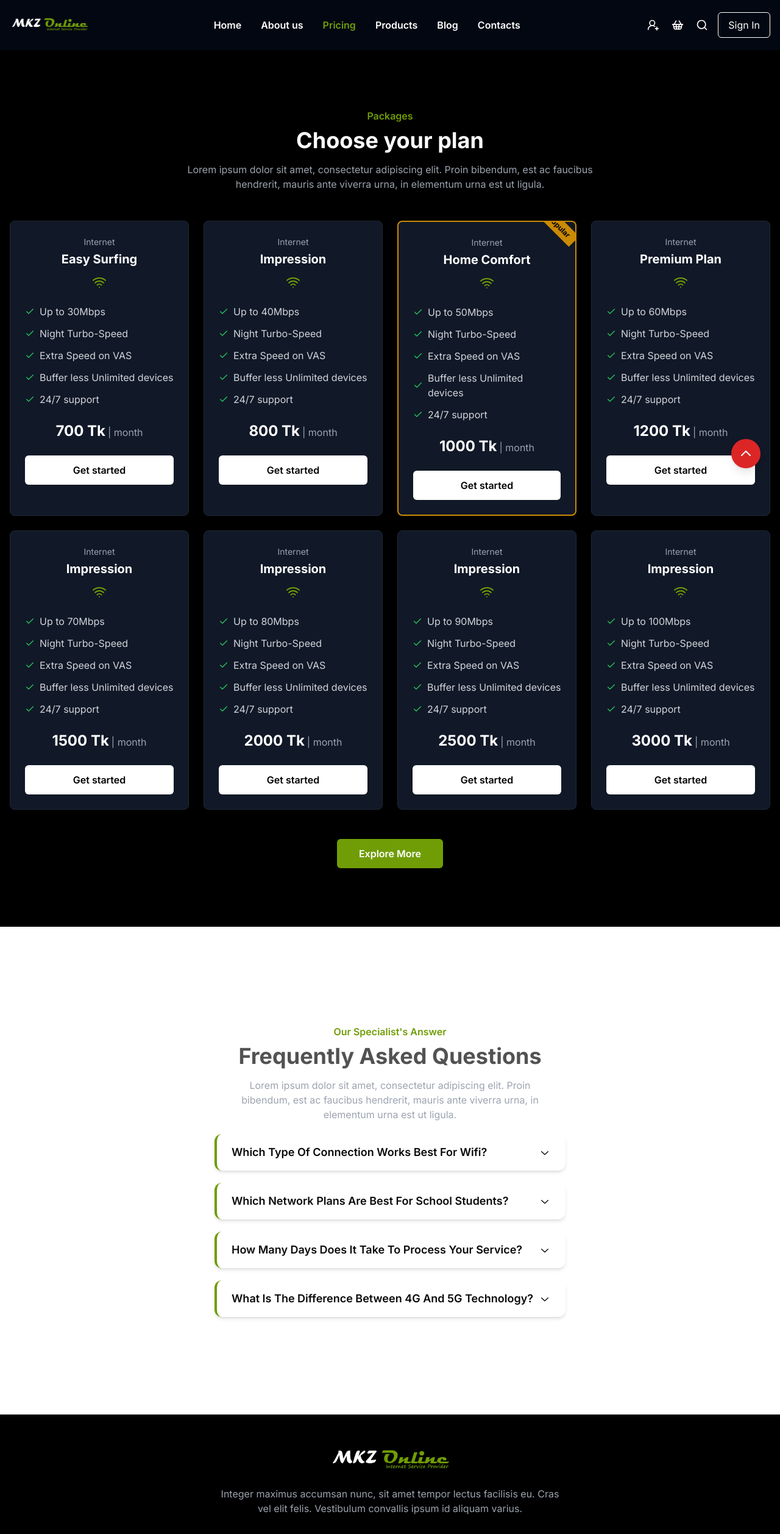
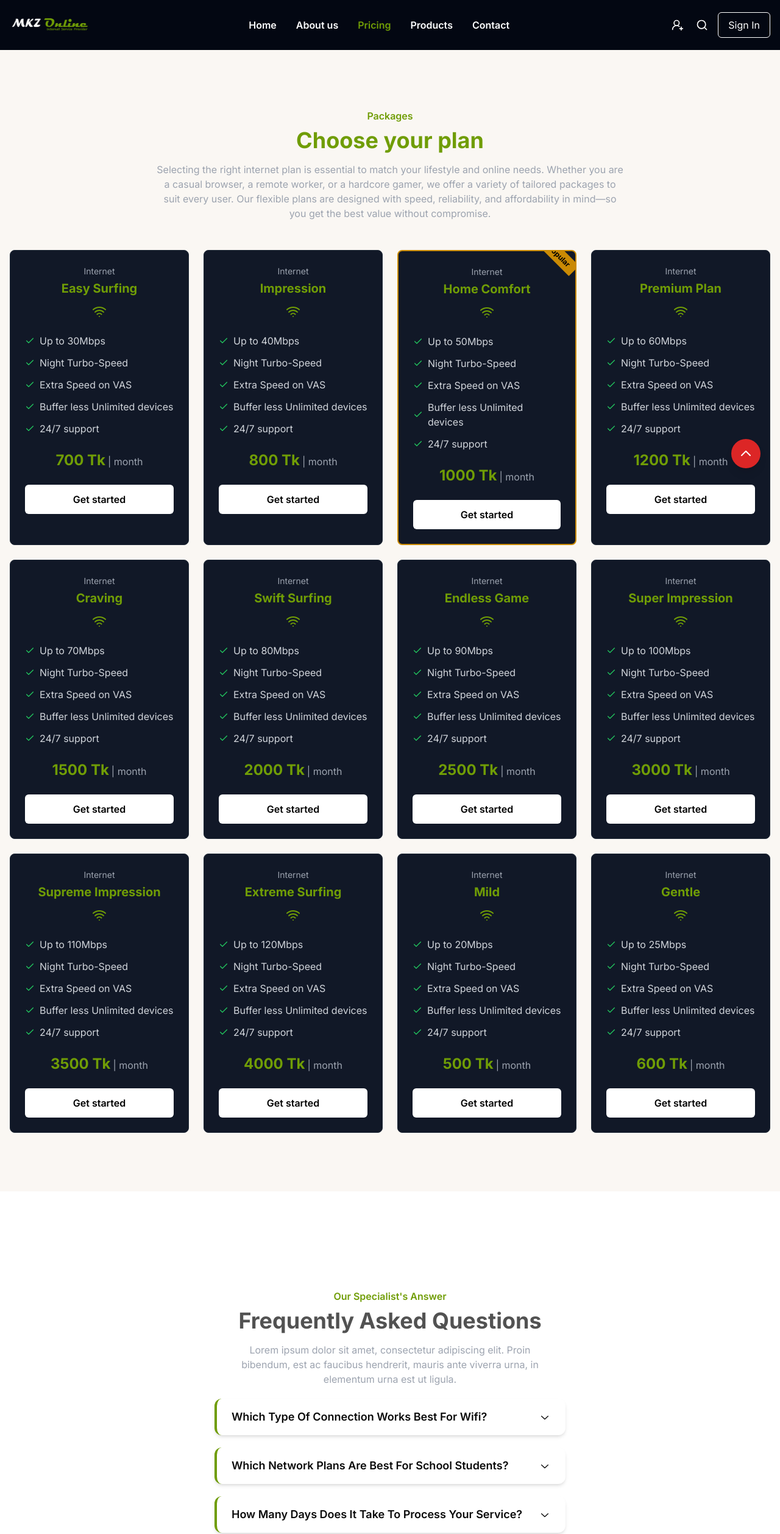
Before and after one commit to Anindo117/Internet_Provider_Service, a Next.js app: page /pricing in a window 1280 px wide. Shown: the top 2516 px of the page at 61% size. Built offline with nearby package versions, Linux system fonts and the light colour scheme.

Commit message:
minors updated

```diff
--- a/components/home/FeaturedShows.tsx
+++ b/components/home/FeaturedShows.tsx
@@ -1,7 +1,8 @@
 "use client";
 
-import { ArrowLeft, ArrowRight } from "lucide-react";
+import { ArrowDown, ArrowLeft, ArrowRight } from "lucide-react";
 import Image from "next/image";
+import Link from "next/link";
 import { useEffect, useRef, useState } from "react";
 
 const shows = [
@@ -91,17 +92,15 @@ export default function FeaturedShows() {
   };
 
   return (
-    <div className="py-16 md:py-24 bg-black">
+    <div className="py-16 md:py-24 text-black">
       <div className="container mx-auto px-4">
         <div className="text-center mb-12">
           <p className="text-[#709D06] font-semibold mb-2">Interesting</p>
-          <h2 className="text-2xl md:text-4xl font-bold text-white mb-4">
+          <h2 className="text-2xl md:text-4xl font-bold mb-4">
             Featured Shows
           </h2>
-          <p className="max-w-2xl mx-auto text-gray-400 text-sm md:text-base">
-            Lorem ipsum dolor sit amet, consectetur adipiscing elit. Proin
-            bibendum, est ac faucibus hendrerit, mauris ante viverra urna, in
-            elementum urna est ut ligula.
+          <p className="lg:max-w-2xl mx-auto text-gray-400 text-sm md:text-base">
+            Enjoy the limitless movie, series, drama experience on our best channels. More server more happiness!
           </p>
         </div>
 
@@ -156,6 +155,11 @@ export default function FeaturedShows() {
             <ArrowRight size={20} />
           </button>
         </div>
+        <div className="relative lg:my-28">
+          <Link href="https://bdmdb.com/more_ftp_site.php" className="absolute right-1/2 bottom-0 transform -translate-y-1/2 translate-x-4 z-10 w-10 h-10 flex items-center justify-center rounded-full bg-[#709D06] text-white hover:scale-110">
+            <ArrowRight size={20} />
+          </Link>
+        </div>
       </div>
     </div>
   );
--- a/components/home/Features.tsx
+++ b/components/home/Features.tsx
@@ -1,36 +1,45 @@
 import {
+  Cloud,
   DollarSign,
   Film,
   Gauge,
+  Globe,
   HeadphonesIcon,
   Tv,
   Wifi,
 } from "lucide-react";
+import Link from "next/link";
 
 const features = [
   {
     icon: <Gauge className="w-16 h-16 text-[#709D06]" />,
     title: "Ultra-speed Connection",
+    url: "http://www.speedtest.com.sg"
   },
   {
-    icon: <Tv className="w-16 h-16 text-[#709D06]" />,
-    title: "250+ World Channels",
+    icon: <Globe className="w-16 h-16 text-[#709D06]" />,
+    title: "Domain",
+    url:"https://mkzdcp.supersite2.srsportal.com"
   },
   {
-    icon: <Wifi className="w-16 h-16 text-[#709D06]" />,
-    title: "Free Installation",
+    icon: <Cloud className="w-16 h-16 text-[#709D06]" />,
+    title: "Hosting",
+    url:"https://mkzdcp.supersite2.srsportal.com"
   },
   {
     icon: <Film className="w-16 h-16 text-[#709D06]" />,
     title: "4K and 8K Quality",
+    url:"/"
   },
   {
     icon: <DollarSign className="w-16 h-16 text-[#709D06]" />,
     title: "Flexible Tariff Plans",
+    url:"/pricing"
   },
   {
     icon: <HeadphonesIcon className="w-16 h-16 text-[#709D06]" />,
     title: "Fast Support 24/7",
+    url:"/contacts"
   },
 ];
 
@@ -42,9 +51,11 @@ export default function Features() {
           {features.map((feature, index) => (
             <div key={index} className="flex flex-col items-center">
               <div className="mb-4">{feature.icon}</div>
-              <h6 className="font-semibold text-sm md:text-lg">
-                {feature.title}
-              </h6>
+              <Link href={feature.url} target={feature.url.startsWith('http') ? '_blank' : undefined} rel={feature.url.startsWith('http') ? 'noopener noreferrer' : undefined}>
+                <h6 className="font-semibold text-sm md:text-lg hover:text-[#709D06]">
+                  {feature.title}
+                </h6>
+              </Link>
             </div>
           ))}
         </div>
--- a/components/home/PricingPlans.tsx
+++ b/components/home/PricingPlans.tsx
@@ -1,5 +1,5 @@
 import { cn } from "@/lib/utils";
-import { Check, Phone, Tv, Wifi } from "lucide-react";
+import { Check, Wifi } from "lucide-react";
 import Link from "next/link";
 
 const plans = [
@@ -61,7 +61,7 @@ const plans = [
   },
   {
     type: "Internet",
-    title: "Impression",
+    title: "Craving",
     icons: [<Wifi key="wifi" className="w-6 h-6 text-[#709D06]" />],
     features: [
       "Up to 70Mbps",
@@ -75,7 +75,7 @@ const plans = [
   },
   {
     type: "Internet",
-    title: "Impression",
+    title: "Swift Surfing",
     icons: [<Wifi key="wifi" className="w-6 h-6 text-[#709D06]" />],
     features: [
       "Up to 80Mbps",
@@ -89,7 +89,7 @@ const plans = [
   },
   {
     type: "Internet",
-    title: "Impression",
+    title: "Endless Game",
     icons: [<Wifi key="wifi" className="w-6 h-6 text-[#709D06]" />],
     features: [
       "Up to 90Mbps",
@@ -103,7 +103,7 @@ const plans = [
   },
   {
     type: "Internet",
-    title: "Impression",
+    title: "Super Impression",
     icons: [<Wifi key="wifi" className="w-6 h-6 text-[#709D06]" />],
     features: [
       "Up to 100Mbps",
@@ -115,26 +115,86 @@ const plans = [
     price: "3000 Tk",
     popular: false,
   },
+  {
+    type: "Internet",
+    title: "Supreme Impression",
+    icons: [<Wifi key="wifi" className="w-6 h-6 text-[#709D06]" />],
+    features: [
+      "Up to 110Mbps",
+      "Night Turbo-Speed",
+      "Extra Speed on VAS",
+      "Buffer less Unlimited devices",
+      "24/7 support",
+    ],
+    price: "3500 Tk",
+    popular: false,
+  },
+  {
+    type: "Internet",
+    title: "Extreme Surfing",
+    icons: [<Wifi key="wifi" className="w-6 h-6 text-[#709D06]" />],
+    features: [
+      "Up to 120Mbps",
+      "Night Turbo-Speed",
+      "Extra Speed on VAS",
+      "Buffer less Unlimited devices",
+      "24/7 support",
+    ],
+    price: "4000 Tk",
+    popular: false,
+  },
+  {
+    type: "Internet",
+    title: "Mild",
+    icons: [<Wifi key="wifi" className="w-6 h-6 text-[#709D06]" />],
+    features: [
+      "Up to 20Mbps",
+      "Night Turbo-Speed",
+      "Extra Speed on VAS",
+      "Buffer less Unlimited devices",
+      "24/7 support",
+    ],
+    price: "500 Tk",
+    popular: false,
+  },
+  {
+    type: "Internet",
+    title: "Gentle",
+    icons: [<Wifi key="wifi" className="w-6 h-6 text-[#709D06]" />],
+    features: [
+      "Up to 25Mbps",
+      "Night Turbo-Speed",
+      "Extra Speed on VAS",
+      "Buffer less Unlimited devices",
+      "24/7 support",
+    ],
+    price: "600 Tk",
+    popular: false,
+  },
 ];
 
-export default function PricingPlans() {
+export default function PricingPlans({ limit }: { limit?: number } = {}) {
+  const displayedPlans = limit ? plans.slice(0, limit) : plans;
   return (
-    <div className="py-16 md:py-24 bg-black text-white">
+    <div className="py-16 md:py-24 bg-[#FAF7F3] text-[#709D06]">
       <div className="container mx-auto px-4">
         <div className="text-center mb-12">
           <p className="text-[#709D06] font-semibold mb-2">Packages</p>
           <h2 className="text-2xl md:text-4xl font-bold mb-4">
             Choose your plan
           </h2>
-          <p className="max-w-2xl text-sm md:text-base mx-auto text-gray-400">
-            Lorem ipsum dolor sit amet, consectetur adipiscing elit. Proin
-            bibendum, est ac faucibus hendrerit, mauris ante viverra urna, in
-            elementum urna est ut ligula.
+          <p className="lg:max-w-3xl text-sm md:text-base mx-auto text-gray-400">
+            Selecting the right internet plan is essential to match your
+            lifestyle and online needs. Whether you are a casual browser, a
+            remote worker, or a hardcore gamer, we offer a variety of tailored
+            packages to suit every user. Our flexible plans are designed with
+            speed, reliability, and affordability in mind—so you get the best
+            value without compromise.
           </p>
         </div>
 
         <div className="grid grid-cols-1 md:grid-cols-2 lg:grid-cols-4 gap-6">
-          {plans.map((plan, index) => (
+          {displayedPlans.map((plan, index) => (
             <div
               key={index}
               className={cn(
@@ -188,13 +248,15 @@ export default function PricingPlans() {
           ))}
         </div>
 
+        {displayedPlans.length < plans.length && (
           <div className="flex justify-center mt-12">
             <Link href="/pricing">
-            <button className="px-9 py-3 bg-[#709D06] hover:bg-red-600 text-white font-semibold rounded-md transition duration-300">
+              <button className="px-9 py-3 bg-[#709D06] hover:bg-[#688720] text-white font-semibold rounded-md transition duration-300">
                 Explore More
               </button>
             </Link>
           </div>
+        )}
       </div>
     </div>
   );
--- a/components/home/ServiceBlocks.tsx
+++ b/components/home/ServiceBlocks.tsx
@@ -1,4 +1,4 @@
-import { Wifi, Tv, Phone } from "lucide-react";
+import { Wifi, Tv, Phone, Cloud, Globe } from "lucide-react";
 
 const services = [
   {
@@ -9,17 +9,17 @@ const services = [
 
   },
   {
-    icon: <Tv className="w-12 h-12 text-[#709D06]" />,
-    title: "Satelite TV",
+    icon: <Globe className="w-12 h-12 text-[#709D06]" />,
+    title: "Domain",
     description:
-      "Over 200 entertainment channels with movies, cartoons, sport and shows",
+      "Get your desired Business name and make it more professional",
 
   },
   {
-    icon: <Phone className="w-12 h-12 text-[#709D06]" />,
-    title: "Mobility",
+    icon: <Cloud className="w-12 h-12 text-[#709D06]" />,
+    title: "Hosting",
     description:
-      "Lorem ipsum dolor sit amet, consectetur adipiscing elit. Proin bibendum.",
+      "Hosting, in essence, is the service that makes your website accessible on the internet",
 
   },
 ];
--- a/components/layout/Footer.tsx
+++ b/components/layout/Footer.tsx
@@ -1,90 +1,156 @@
-import { Facebook, Instagram, Twitter, Youtube } from "lucide-react";
+import { InstagramLogoIcon } from "@radix-ui/react-icons";
+import { Facebook, Instagram, Linkedin, Twitter, Youtube } from "lucide-react";
 import Image from "next/image";
 import Link from "next/link";
 
 export default function Footer() {
   return (
-    <div className="ltx-footer-wrapper bg-black text-white">
-      {/* <div className="subscribe-wrapper py-10 bg-gray-900">
-        <div className="container mx-auto px-4">
-          <div className="flex flex-col md:flex-row justify-between items-center">
-            <div className="mb-6 md:mb-0">
-              <h6 className="text-yellow-500 text-sm mb-1">
-                Want to know about our offers first?
-              </h6>
-              <h4 className="text-xl font-bold">Subscribe our newsletter</h4>
-            </div>
+    <footer className="bg-neutral-900 border-t border-gray-200 pt-12">
+      <div className="container mx-auto px-4">
+        <div className="grid grid-cols-1 md:grid-cols-2 lg:grid-cols-4 gap-8 pb-8">
+          {/* Logo & Description */}
+          <div className="flex flex-col items-start">
+            <Image
+              src="/logo/logo.png"
+              alt="Creator's Development Ltd."
+              width={120}
+              height={120}
+              className="mb-4"
+              priority
+            />
+            <p className="mb-4 text-white/40 text-sm">
+              There are many variations of passages of Lorem Ipsum available
+              majority have suffered alteration some .
+            </p>
+          </div>
 
-            <div className="w-full md:w-auto">
-              <form className="flex flex-col sm:flex-row">
-                <input
-                  type="email"
-                  placeholder="Your email..."
-                  required
-                  className="px-4 py-3 rounded-l-md sm:rounded-r-none rounded-r-md sm:mb-0 mb-3 text-black"
-                />
-                <button
-                  type="submit"
-                  className="bg-[#709D06] hover:bg-yellow-500 hover:text-black text-white px-6 py-3 font-semibold rounded-r-md sm:rounded-l-none rounded-l-md transition duration-300"
-                >
-                  Get Started
-                </button>
-              </form>
+          {/* Quick Links */}
+          <div>
+            <h3 className="font-bold text-xl mb-2 flex items-center gap-2 text-white">
+              Quick Links
+            </h3>
+            <ul className="space-y-1 mt-4 text-white/50 text-sm">
+              <li>
+                <Link href="/" className="text-[#709D06] hover:underline">
+                  Home
+                </Link>
+              </li>
+              <li>
+                <Link href="/about" className="hover:underline">
+                  About us
+                </Link>
+              </li>
+              <li>
+                <Link href="/pricing" className="hover:underline">
+                  Pricing
+                </Link>
+              </li>
+              <li>
+                <Link href="/products" className="hover:underline">
+                  Products
+                </Link>
+              </li>
+              <li>
+                <Link href="/contacts" className="hover:underline">
+                  Contact
+                </Link>
+              </li>
+            </ul>
+          </div>
+
+          {/* Contacts */}
+          <div>
+            <h3 className="font-bold text-xl mb-2 flex items-center gap-2 text-white">
+              Contacts
+            </h3>
+            <div className="mt-4 space-y-2">
+              <div className="text-white/50 text-sm">
+                <span>Address : </span>
+                House#57, Sabdar Hossain Road, Priyanka Runway Socity, Uttara,
+                Dhaka
+              </div>
+              <div className="text-white/50 text-sm">
+                <p>Phone : (+880) 1816-335714</p>
+              </div>
+              <div className="text-white/50 text-sm">
+                <span>Email : </span>
+                <a href="mailto:info@mkz.com" className="hover:underline">
+                  info@mkz.com
+                </a>
+              </div>
             </div>
           </div>
-        </div>
-      </div> */}
 
-      <div className="footer-widgets py-12">
-        <div className="container mx-auto px-4">
-          <div className="text-center max-w-xl mx-auto">
-            <Link href="/">
-              <Image
-                src="/logo/logo.png"
-                alt="mkz online"
-                width={200}
-                height={200}
-                className="mx-auto mb-4"
-                priority
-              />
-            </Link>
-            <p className="text-gray-400 mb-8">
-              Integer maximus accumsan nunc, sit amet tempor lectus facilisis
-              eu. Cras vel elit felis. Vestibulum convallis ipsum id aliquam
-              varius.
-            </p>
-
-            <div className="flex justify-center space-x-4">
-              <SocialIcon icon={<Twitter className="w-5 h-5" />} />
-              <SocialIcon icon={<Facebook className="w-5 h-5" />} />
-              <SocialIcon icon={<Instagram className="w-5 h-5" />} />
-              <SocialIcon icon={<Youtube className="w-5 h-5" />} />
+          {/* Working Hours */}
+          <div>
+            <h3 className="font-bold text-xl mb-2 flex items-center gap-2 text-white">
+              Working Hours
+            </h3>
+            <div className="mt-4 space-y-2 text-white/50 text-sm">
+              <div>Monday - Sunday 09:00 - 6:00</div>
             </div>
           </div>
         </div>
       </div>
 
-      <div className="copyright-block py-4 border-t border-gray-800">
-        <div className="container mx-auto px-4 text-center text-gray-500 text-sm">
-          <p>
-            © All Rights Reserved - {new Date().getFullYear()} -
-            <Link href="/" className="ml-1 hover:text-[#709D06]">
-              MKZ Online
-            </Link>
-          </p>
+      {/* Divider */}
+      <div className="border-t border-gray-200" />
+
+      {/* Copyright & Socials */}
+      <div className="container mx-auto px-4 flex flex-col md:flex-row items-center justify-between py-4 gap-4">
+        <div className="text-white/30 text-sm text-center md:text-left">
+          © 2025 All rights reserved by{" "}
+          <a href="https://anindoahmed.vercel.app/" target="_blank">
+            solo developer
+          </a>
+        </div>
+
+        {/* Social Icons */}
+        <div className="flex space-x-6 text-white/30">
+          <a href="#" aria-label="Instagram" className="hover:text-[#709D06]">
+            <Instagram />
+          </a>
+          <a href="#" aria-label="LinkedIn" className="hover:text-[#709D06]">
+            <Linkedin />
+          </a>
+          <a href="#" aria-label="Facebook" className="hover:text-[#709D06]">
+            <Facebook />
+          </a>
+          <a href="#" aria-label="Twitter" className="hover:text-[#709D06]">
+            <TwitterIcon />
+          </a>
         </div>
       </div>
-    </div>
+    </footer>
   );
 }
 
-function SocialIcon({ icon }: { icon: React.ReactNode }) {
+// Social icon SVGs
+function InstagramIcon() {
   return (
-    <a
-      href="#"
-      className="w-10 h-10 rounded-full bg-gray-800 flex items-center justify-center hover:bg-[#709D06] transition duration-300"
-    >
-      {icon}
-    </a>
+    <svg width="20" height="20" fill="currentColor" viewBox="0 0 24 24">
+      <path d="M7.75 2h8.5A5.75 5.75 0 0 1 22 7.75v8.5A5.75 5.75 0 0 1 16.25 22h-8.5A5.75 5.75 0 0 1 2 16.25v-8.5A5.75 5.75 0 0 1 7.75 2zm0 1.5A4.25 4.25 0 0 0 3.5 7.75v8.5A4.25 4.25 0 0 0 7.75 20.5h8.5A4.25 4.25 0 0 0 20.5 16.25v-8.5A4.25 4.25 0 0 0 16.25 3.5zm4.25 3.25a5.25 5.25 0 1 1-4.5 0zm0 1.5a3.75 3.75 0 1 0 0 7.5 3.75 3.75 0 0 0 0-7.5zm5.25.75a1 1 0 1 1-2 0 1 1 0 0 1 2 0z" />
+    </svg>
   );
 }
+function LinkedInIcon() {
+  return (
+    <svg width="20" height="20" fill="currentColor" viewBox="0 0 24 24">
+      <path d="M19 0h-14c-2.76 0-5 2.24-5 5v14c0 2.76 2.24 5 5 5h14c2.76 0 5-2.24 5-5v-14c0-2.76-2.24-5-5-5zm-11 19h-3v-10h3v10zm-1.5-11.27c-.97 0-1.75-.79-1.75-1.76 0-.97.78-1.76 1.75-1.76s1.75.79 1.75 1.76c0 .97-.78 1.76-1.75 1.76zm13.5 11.27h-3v-5.6c0-1.34-.03-3.07-1.87-3.07-1.87 0-2.16 1.46-2.16 2.97v5.7h-3v-10h2.88v1.36h.04c.4-.75 1.38-1.54 2.84-1.54 3.04 0 3.6 2 3.6 4.59v5.59z" />
+    </svg>
+  );
+}
+function FacebookIcon() {
+  return (
+    <svg width="20" height="20" fill="currentColor" viewBox="0 0 24 24">
+      <path d="M22.675 0h-21.35c-.733 0-1.325.592-1.325 1.326v21.348c0 .733.592 1.326 1.325 1.326h11.495v-9.294h-3.128v-3.622h3.128v-2.672c0-3.1 1.893-4.788 4.659-4.788 1.325 0 2.463.099 2.797.143v3.24l-1.918.001c-1.504 0-1.797.715-1.797 1.763v2.313h3.587l-.467 3.622h-3.12v9.294h6.116c.733 0 1.325-.593 1.325-1.326v-21.349c0-.733-.592-1.325-1.325-1.325z" />
+    </svg>
+  );
+}
+function TwitterIcon() {
+  return (
+    <svg width="20" height="20" fill="currentColor" viewBox="0 0 24 24">
+      <path d="M24 4.557a9.93 9.93 0 0 1-2.828.775 4.932 4.932 0 0 0 2.165-2.724c-.951.564-2.005.974-3.127 1.195a4.92 4.92 0 0 0-8.384 4.482c-4.086-.205-7.713-2.164-10.141-5.144a4.822 4.822 0 0 0-.664 2.475c0 1.708.87 3.216 2.188 4.099a4.904 4.904 0 0 1-2.229-.616c-.054 2.281 1.581 4.415 3.949 4.89a4.936 4.936 0 0 1-2.224.084c.627 1.956 2.444 3.377 4.6 3.417a9.867 9.867 0 0 1-6.102 2.104c-.396 0-.787-.023-1.175-.069a13.945 13.945 0 0 0 7.548 2.212c9.057 0 14.009-7.513 14.009-14.009 0-.213-.005-.425-.014-.636a10.012 10.012 0 0 0 2.457-2.548z" />
+    </svg>
+  );
+}
--- a/components/layout/Navbar.tsx
+++ b/components/layout/Navbar.tsx
@@ -44,12 +44,12 @@ const menuItems: MenuItem[] = [
     title: "Products",
     route: "/products",
   },
+  // {
+  //   title: "Blog",
+  //   route: "/blog",
+  // },
   {
-    title: "Blog",
-    route: "/blog",
-  },
-  {
-    title: "Contacts",
+    title: "Contact",
     route: "/contacts",
   },
 ];
@@ -177,20 +177,6 @@ export default function Navbar() {
                       <UserRoundPlus className="w-5 h-5" />
                     </Link>
                   </li>
-                  <li className="ltx-fa-icon ltx-nav-cart mx-1">
-                    <Link
-                      href="/cart"
-                      className="ltx-cart flex justify-center items-center"
-                      title="View your shopping cart"
-                    >
-                      <ShoppingBasket className="w-5 h-5" />
-                      {cartQuantity > 0 && (
-                        <span className=" bg-red-600 text-white text-xs rounded-full w-5 h-5 flex items-center justify-center">
-                          {cartQuantity}
-                        </span>
-                      )}
-                    </Link>
-                  </li>
                   <li className="ltx-fa-icon ltx-nav-search mx-1">
                     <div className="top-search">
                       <a href="#" className="top-search-ico">
```
Also changed, not shown: app/page.tsx (+18 -5 lines), components/my-account/RegistrationForm.tsx (+21 -37 lines), public/images/router-1.jpg. Lines whose indentation alone changed are shown as unchanged.
